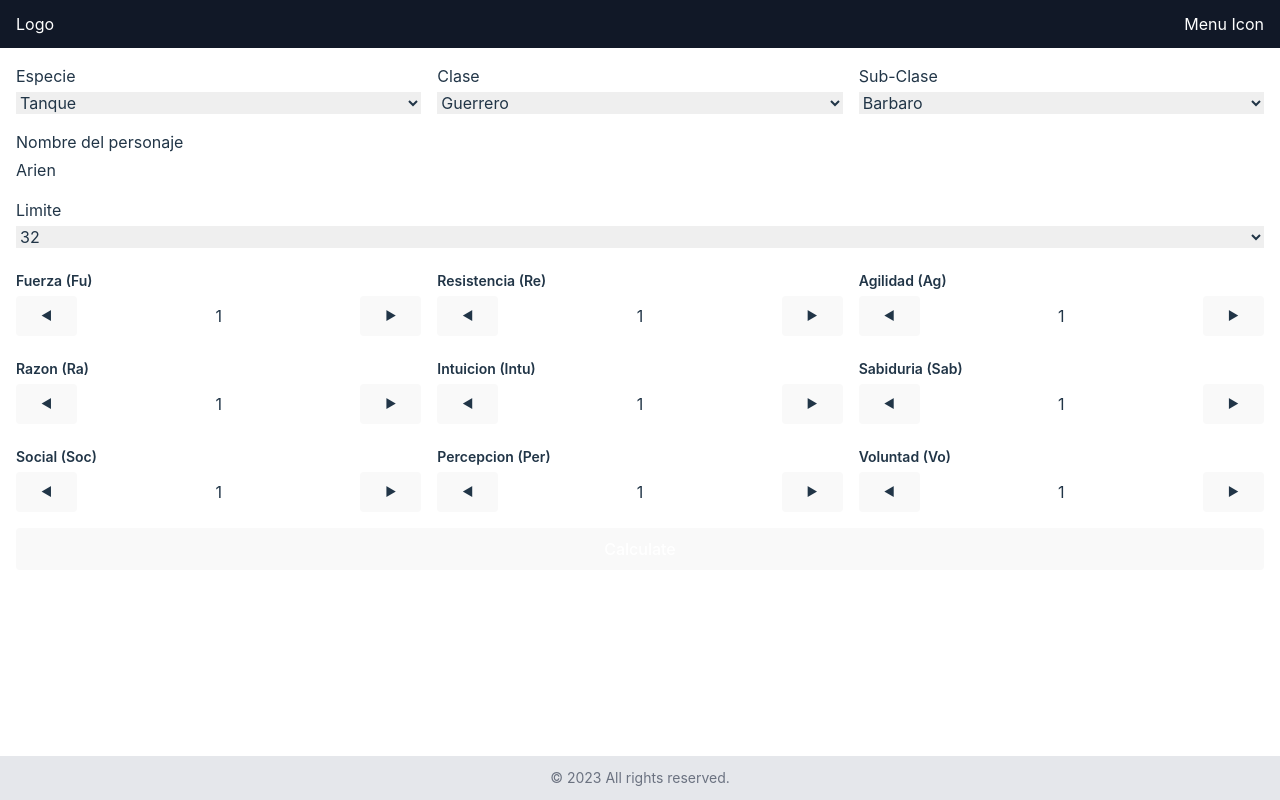
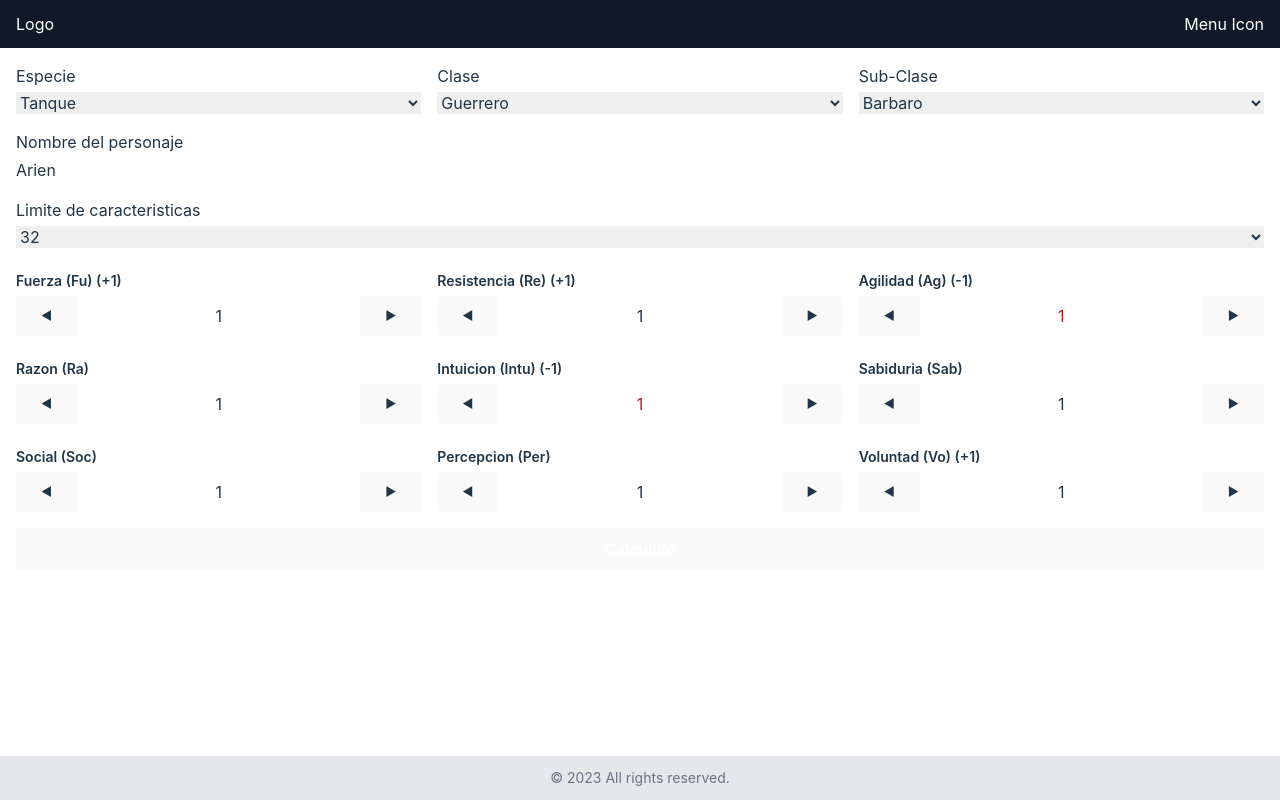
Before and after one commit to sebastianpennino/krom_char, a React (Vite) app: page / in a window 1280 px wide. Built offline with nearby package versions, Linux system fonts and the light colour scheme.

Commit message:
Add minimum validation

```diff
--- a/src/App.tsx
+++ b/src/App.tsx
@@ -13,6 +13,7 @@ import {
   PlayerSpecies,
   PlayerSubClasses,
   ValidCharacteristics,
+  speciesStat,
 } from "./types/types";
 import { getRandomCharacterName } from "./utils";
 
@@ -120,6 +121,25 @@ function App() {
     return acc + val;
   }, 0);
 
+  const getModifiersForCurrentSpecies = () => {
+    // @ts-ignore
+    if (speciesStat[state.charSpecies]) {
+      // @ts-ignore
+      return speciesStat[state.charSpecies].mods;
+    }
+    return {
+      [Characteristics.FUERZA]: -1,
+      [Characteristics.RESISTENCIA]: -1,
+      [Characteristics.AGILIDAD]: -1,
+      [Characteristics.RAZON]: -1,
+      [Characteristics.INTUICION]: -1,
+      [Characteristics.SABIDURIA]: -1,
+      [Characteristics.SOCIAL]: -1,
+      [Characteristics.PERCEPCION]: -1,
+      [Characteristics.VOLUNTAD]: -1,
+    };
+  };
+
   const changeSpecies = (newValue: any) => {
     dispatch({
       type: "SELECT_SPECIES",
@@ -218,7 +238,13 @@ function App() {
           />
         </div>
         <div>
-          <label htmlFor="limit">{["Limite", "Limit"][chosenLanguage]}</label>
+          <label htmlFor="limit">
+            {
+              ["Limite de caracteristicas", "Point limit for characteristics"][
+                chosenLanguage
+              ]
+            }
+          </label>
           <select
             id="limit"
             className="block w-full mt-1"
@@ -248,6 +274,9 @@ function App() {
                 unique={key}
                 changeFn={changeStats}
                 value={val}
+                mod={getModifiersForCurrentSpecies()[key]}
+                min={getModifiersForCurrentSpecies()[key] < 0 ? 2 : 1}
+                isUnder={val + getModifiersForCurrentSpecies()[key] <= 0}
               />
             );
           })}
--- a/src/components/NumericInput.tsx
+++ b/src/components/NumericInput.tsx
@@ -2,14 +2,15 @@ import { useState } from "react";
 import { toCamelCase } from "../utils";
 
 type Props = {
-  title: string,
-  unique: string,
-  mod?: number,
-  min?: number,
-  max?: number,
-  changeFn: any
-  value: number
-}
+  title: string;
+  unique: string;
+  mod?: number;
+  min?: number;
+  max?: number;
+  changeFn: any;
+  value: number;
+  isUnder: boolean;
+};
 
 export const NumericInput = ({
   title = "Fu",
@@ -18,7 +19,8 @@ export const NumericInput = ({
   min = 1,
   max = 5,
   changeFn,
-  value
+  value,
+  isUnder = false,
 }: Props) => {
   const uid = unique;
   const modText = mod < 0 ? `(${mod})` : mod > 0 ? `(+${mod})` : "";
@@ -26,35 +28,39 @@ export const NumericInput = ({
 
   const decrement = () => {
     if (value > min) {
-      changeFn('dec', uid)
+      changeFn("dec", uid);
     }
   };
 
   const increment = () => {
     if (value < max) {
-      changeFn('inc', uid)
+      changeFn("inc", uid);
     }
   };
 
   const onChange = (e: React.ChangeEvent<HTMLInputElement>) => {
-    const val = parseInt(e.target.value, 10) || min
-    changeFn(val, uid)
+    const val = parseInt(e.target.value, 10) || min;
+    changeFn(val, uid);
   };
 
   const onBlur = (e: React.ChangeEvent<HTMLInputElement>) => {
     const clean = parseInt(e.target.value, 10);
     if (clean > max) {
-      changeFn(max, uid)
+      changeFn(max, uid);
     }
     if (clean < min) {
-      changeFn(min, uid)
+      changeFn(min, uid);
     }
   };
 
   return (
     <div className="block w-full mt-1">
       <label htmlFor={uid} className="w-full text-sm font-semibold">
-        <span className="sm:hidden">{uid}</span><span className="hidden sm:inline">{title} {abbrv}</span> {modText}
+        <span className="sm:hidden">{uid}</span>
+        <span className="hidden sm:inline">
+          {title} {abbrv}
+        </span>{" "}
+        {modText}
       </label>
       <div className="flex h-10 relative mt-1">
         <button
@@ -70,7 +76,7 @@ export const NumericInput = ({
           title={title}
           onChange={(e) => onChange(e)}
           onBlur={(e) => onBlur(e)}
-          className="w-full text-center"
+          className={`w-full text-center ${isUnder ? "text-red-700" : ""}`}
           name={uid}
         />
         <button
--- a/src/types/types.ts
+++ b/src/types/types.ts
@@ -129,7 +129,7 @@ type SpeciesStats = {
   };
 };
 
-const speciesStat: Record<ValidSpecies, SpeciesStats> = {
+export const speciesStat: Record<ValidSpecies, SpeciesStats> = {
   [PlayerSpecies.TANQUE]: {
     v: 115,
     m: 60,
```
